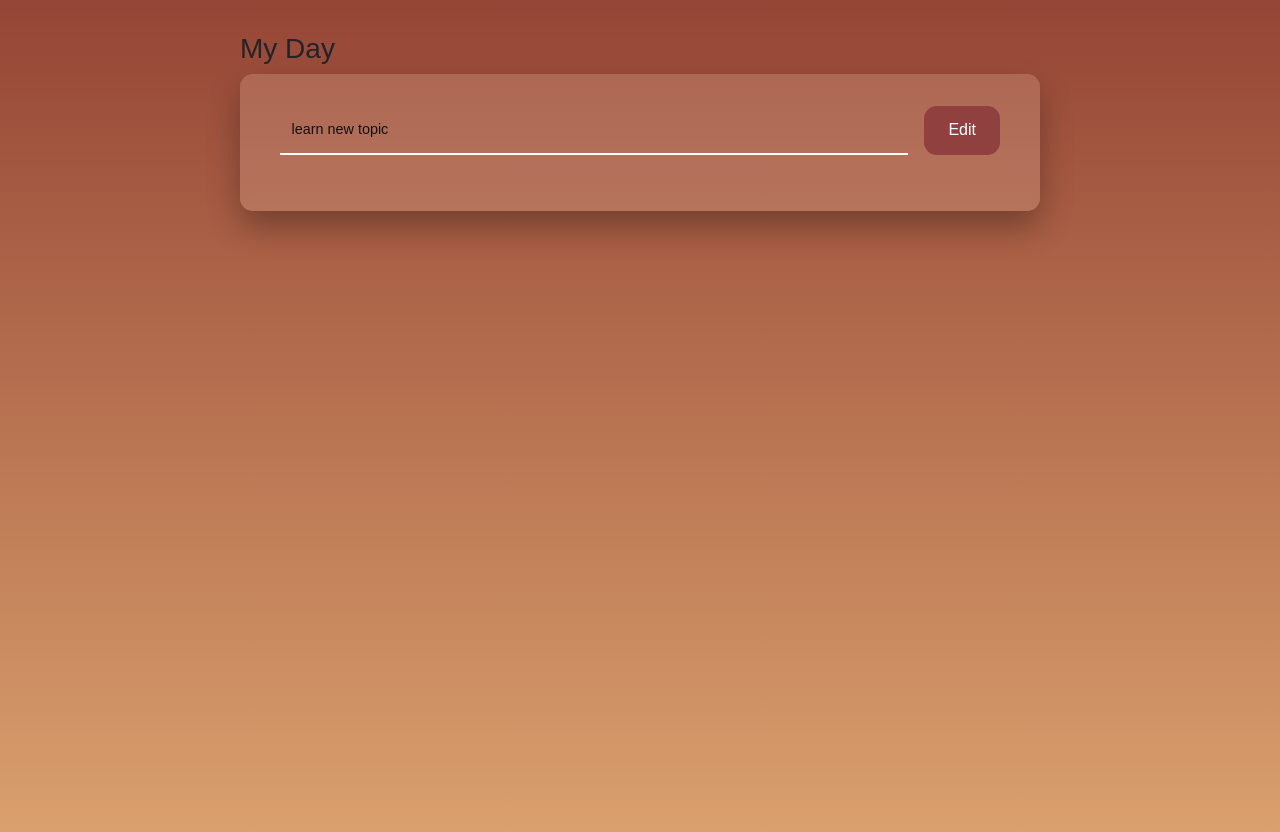
After one commit to uthra2407-crypto/ToDoList, a Django app: page /todo/edit/5/ in a window 1280 px wide. The commit adds this page. Run offline with Django 5.2, Linux system fonts and the light colour scheme; data comes from the database, SQL or seed files in the repository; both versions use the stored data as it was after the commit.

Commit message:
Added functionality for delete, edit , undo

```diff
--- /dev/null
+++ b/templates/edit.html
@@ -0,0 +1,77 @@
+<!DOCTYPE html>
+<html>
+<head>
+    <meta charset="utf-8">
+    <meta http-equiv="X-UA-Compatible" content="IE=edge">
+    <title>Edit To Do List</title>
+    <meta name="viewport" content="width=device-width, initial-scale=1">
+
+    <!-- Bootstrap -->
+    <link href="https://cdn.jsdelivr.net/npm/bootstrap@5.3.0-alpha1/dist/css/bootstrap.min.css" rel="stylesheet">
+    <script src="https://cdn.jsdelivr.net/npm/bootstrap@5.3.0-alpha1/dist/js/bootstrap.bundle.min.js"></script>
+
+    <style>
+        * {
+            padding: 0;
+            margin: 0;
+            box-sizing: border-box;
+        }
+        body {
+            height: 100vh;
+            background: linear-gradient(to bottom, #954535, #DAA06D);
+            font-family: 'Poppins', sans-serif;
+        }
+        .app {
+            width: min(95vw, 800px); /* Increased width for better side-by-side view */
+            margin: 2em auto;
+        }
+        .container {
+            background: rgba(242, 210, 189, 0.2);
+            padding: 2em 2.5em;
+            box-shadow: 0 1em 2em rgba(0, 0, 0, 0.3);
+            border-radius: 0.8em;
+        }
+        #wrapper {
+            display: flex;
+            gap: 1em;
+            margin-bottom: 1.5em;
+        }
+        #wrapper input {
+            flex: 1;
+            padding: 0.8em;
+            font-size: 0.9em;
+            color: #111;
+            background: transparent;
+            border: none;
+            border-bottom: 2px solid #fff;
+        }
+        #wrapper input:focus {
+            outline: none;
+            border-color: #954535;
+        }
+        #wrapper button {
+            border: none;
+            border-radius: 0.8em;
+            background-color: rgba(145, 64, 64, 1);
+            color: #fff;
+            padding: 0.8em 1.5em;
+        }
+    </style>
+
+</head>
+<body>
+    <div class="app">
+        <h3>My Day</h3>
+        <div class="container">
+            <form action="{% url 'edit' get_task.pk %}" method="POST">
+                {% csrf_token %}
+                <div id="wrapper">
+                    <input type="text" name="task" value="{{ get_task.task }}"/>
+                    <button type="submit" id="btn">Edit</button>
+                </div>
+
+            </form>
+        </div>
+    </div>
+</body>
+</html>
--- a/todoapp/urls.py
+++ b/todoapp/urls.py
@@ -2,6 +2,14 @@ from django.urls import path
 from . import views
 
 urlpatterns=[
+    #Add Task
     path('addTask/', views.addTask, name='addTask'),
+    #Mark as Completed
     path('completed/<int:pk>/', views.completed, name='completed'),
+    #Mark as not Completed
+    path('undone/<int:pk>/', views.undone, name='undone'),
+    #Delete
+    path('delete/<int:pk>/',views.delete, name='delete'),
+    #Edit
+    path('edit/<int:pk>/',views.edit, name='edit'),
 ]
--- a/todoapp/views.py
+++ b/todoapp/views.py
@@ -25,3 +25,27 @@ def completed(request, pk):
     t.save()
     return redirect('/')
     # return HttpResponse(pk)
+
+def undone(request,pk):
+    t=get_object_or_404(Task,pk=pk)
+    t.is_completed =False
+    t.save()
+    return redirect('/')
+
+def delete(request,pk):
+    d_t=get_object_or_404(Task,pk=pk)
+    d_t.delete()
+    return redirect('/')
+
+def edit(request,pk):
+    get_task = get_object_or_404(Task,pk=pk)
+    if request.method == 'POST':
+        new_task= request.POST['task']
+        get_task.task = new_task
+        get_task.save()
+        return redirect('/')
+    else:
+        context = {
+            'get_task': get_task,
+        }
+    return render(request, 'edit.html', context)
```
Also changed, not shown: templates/home.html (+28 -2 lines), db.sqlite3.
